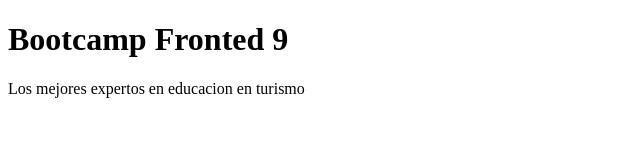
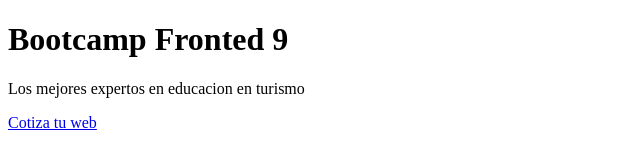
Before and after one commit to Erick1205/git-inicio, a plain HTML site: page index.html in a window 1280 px wide. Shown: the whole page, without its empty margins (0-640 px from the left). Drawn offline with Linux system fonts and the light colour scheme.

Commit message:
Descripci[on principal

```diff
--- a/index.html
+++ b/index.html
@@ -11,4 +11,5 @@
 </body>
     <h1> Bootcamp Fronted 9</h1>
     <p>Los mejores expertos en educacion en turismo</p>
+    <a href="https://www.linkedin.com/in/erickcoronados/"> Cotiza tu web </a>
 </html>
```
